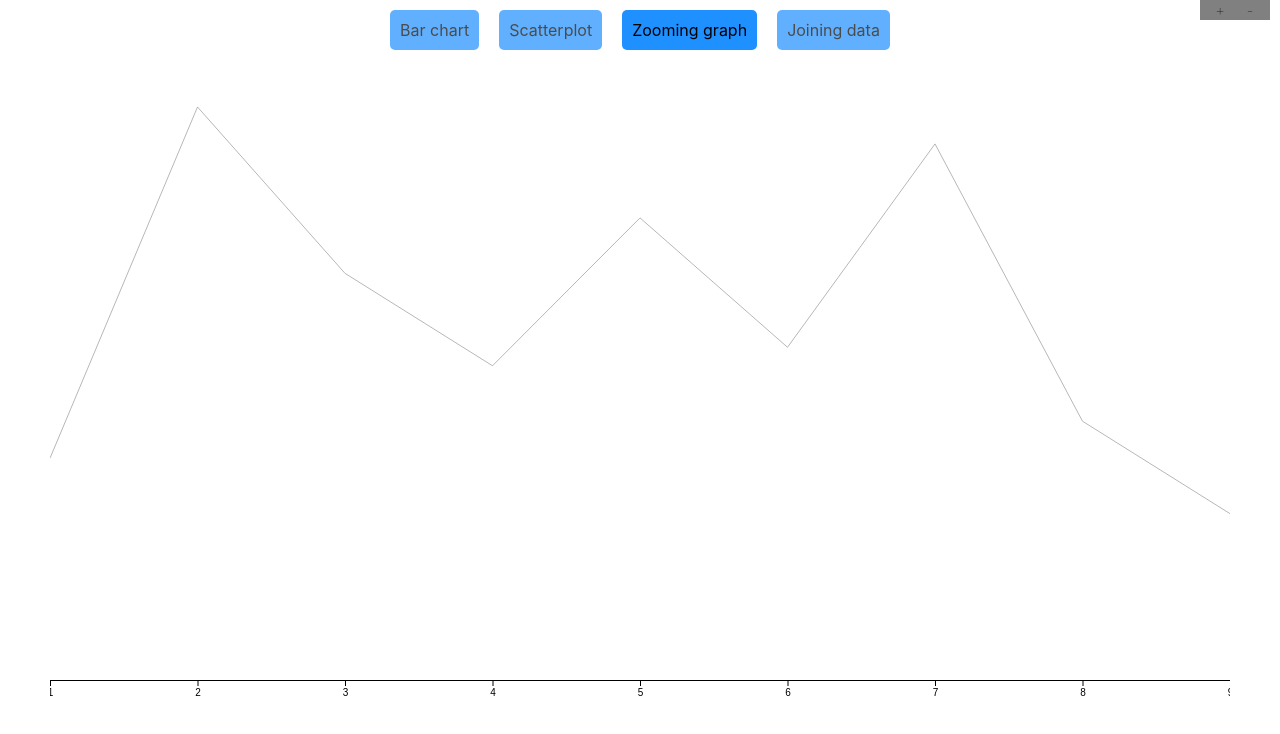
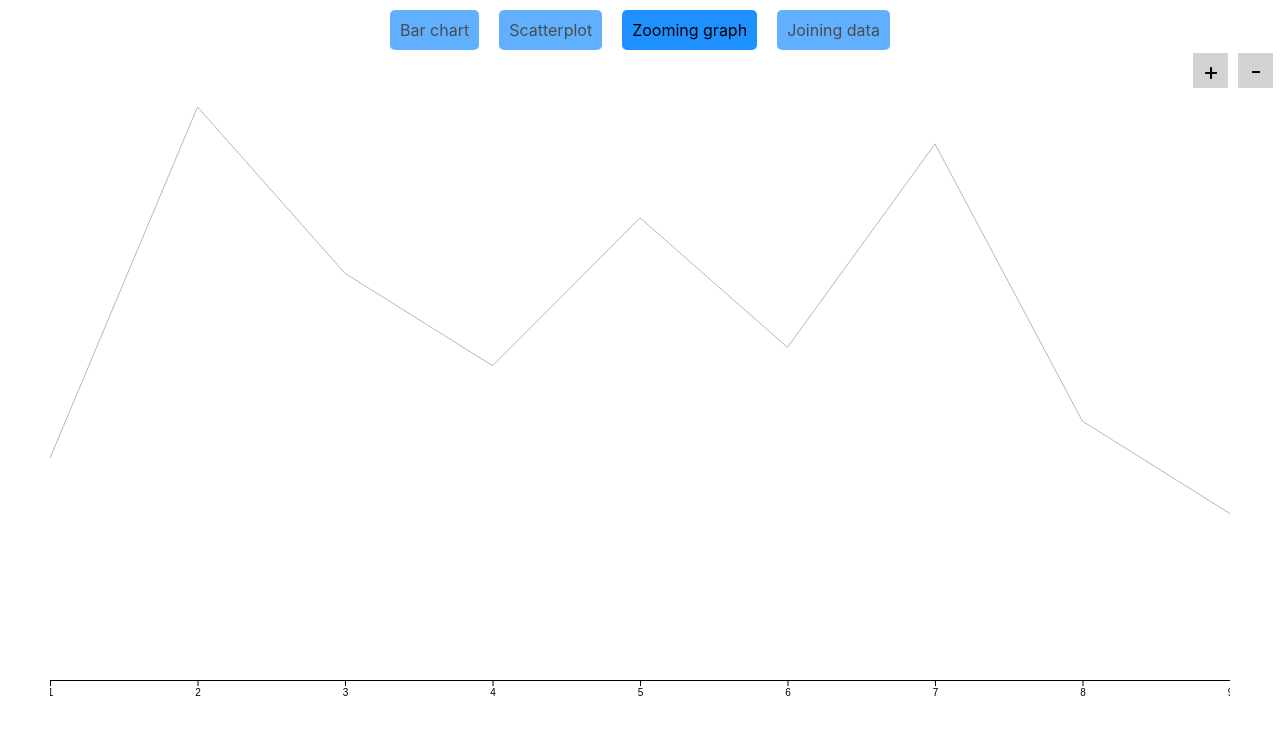
Before and after one commit to nbarsova/react-d3-demo, a React (Create React App) app: page / in a window 1280 px wide. Both pictures are taken after a click on the element "Zooming graph". Shown: the top 734 px of the page. Built offline with nearby package versions, Linux system fonts and the light colour scheme; no server answers.

Commit message:
translate extent, styling

```diff
--- /dev/null
+++ b/src/Graphs/Zooming/Zooming.module.css
@@ -0,0 +1,28 @@
+.graph {
+    position: absolute;
+    width: 100%;
+    height: 90%;
+}
+
+.buttons {
+    position: absolute;
+    right: 0.1em;
+    top: 3em;
+    display: flex;
+    flex-direction: row;
+    align-items: center;
+    justify-content: space-between;
+}
+
+.zoomButton {
+    background-color: lightgrey;
+    cursor: pointer;
+    margin: 5px;
+    font-size: 25px;
+    width: 35px;
+    height: 35px;
+    display: flex;
+    flex-direction: row;
+    align-items: center;
+    justify-content: center;
+}
--- a/src/Graphs/Zooming/Zooming.tsx
+++ b/src/Graphs/Zooming/Zooming.tsx
@@ -1,5 +1,6 @@
 import React, {Component} from 'react';
 import ZoomingGraph from "./ZoomingGraph";
+import styles from "./Zooming.module.css";
 
 export class Zooming extends Component <any, any> {
 
@@ -19,25 +20,18 @@ export class Zooming extends Component <any, any> {
         return (<div>
             <div id="graphContainer"
                  ref={this.setRoot.bind(this)}
-                 style={{
-                     position: 'absolute',
-                     width: "100%",
-                     height: "90%",
-                     left: 0
-                 }}
+                 className={styles.graph}
             />
-            <div onClick={()=> {
-                this.d3Graph.externalZoomIn(2);
-            }} style={{position: "absolute",
-                top: 0, right: 40,
-                backgroundColor: "gray",
-                fontWeight: 40, width: 40, cursor: "pointer"}}>+</div>
-            <div onClick={()=> {
-                this.d3Graph.externalZoomIn(1/2);
-            }} style={{position: "absolute",
-                top: 0, right: 10,
-                backgroundColor: "gray",
-                fontWeight: 40, width: 40, cursor: "pointer"}}>-</div>
+            <div className={styles.buttons}>
+                <div onClick={() => {
+                    this.d3Graph.externalZoom(2);
+                }} className={styles.zoomButton}>+
+                </div>
+                <div onClick={() => {
+                    this.d3Graph.externalZoom(1 / 2);
+                }} className={styles.zoomButton}>-
+                </div>
+            </div>
         </div>);
     }
 }
--- a/src/Graphs/Zooming/ZoomingGraph.ts
+++ b/src/Graphs/Zooming/ZoomingGraph.ts
@@ -85,23 +85,17 @@ export default class ZoomingGraph {
 
            this.invisibleGraph.call(this.zoomBehavior
                 .scaleExtent([1, 4])
+               .translateExtent([[0, Number.NEGATIVE_INFINITY],
+                   [this.width, Number.POSITIVE_INFINITY]])
                 .on("zoom", this.zoomed));
     }
 
     private zoomed = () => {
         if (this.d3graph) {
             console.log("zoomed", d3.event.transform, d3.zoomTransform(this.d3graph.node()));
-            //const newTransform=d3.zoomIdentity.translate(d3.event.transform.x, d3.event.transform.y)
-            //    .scale(d3.event.transform.k);
-            // let graphNode = this.d3graph.node();
-
-            // this.line.attr("transform", d3.event.transform);
-
-           // this.d3graph.selectAll('#old').remove();
 
             const oldGraphSelection = this.d3graph.selectAll('*');
                 oldGraphSelection.style("visibility", "hidden");
-                // oldGraphSelection.attr("id", "old");
 
             this.xLineFunction = d3.event.transform.rescaleX(
                 d3.scaleLinear()
@@ -123,29 +117,10 @@ export default class ZoomingGraph {
 
             this.d3graph.selectAll("old").remove()
 
-            /*this.yAxis = d3.axisLeft(this.yLineFunction);
-            this.yAxisG = this.d3graph.append("g")
-                .attr("transform", "translate(25,0)")
-                .call(this.yAxis); */
-
-            // this.yAxisG.call(this.yAxis.scale(d3.event.transform.rescaleY(d3.event.transform.y)));
-            // this.xAxisG.call(this.xAxis.scale(d3.event.transform.rescaleX(d3.event.transform.x)));
-
-            // d3.zoom().transform(this.d3graph, d3.event.transform);
-            /* this.line.selectAll("*").remove();
-            this.xLineFunction = d3.zoomTransform(this.d3graph.node()).rescaleX(this.xLineFunction);
-            this.line = this.d3graph.append("svg:path")
-                .data([this.data])
-                .attr("d", this.lineFunction)
-                .style("stroke", "#999999")
-                .style("stroke-width", "0.7px")
-                .style("fill", "transparent");
-        */
-
         }
     }
 
-    public externalZoomIn (zoomFactor: number) {
+    public externalZoom (zoomFactor: number) {
 
         if (this.d3graph) {
             this.zoomBehavior && this.zoomBehavior.scaleBy(this.invisibleGraph, zoomFactor);
```
